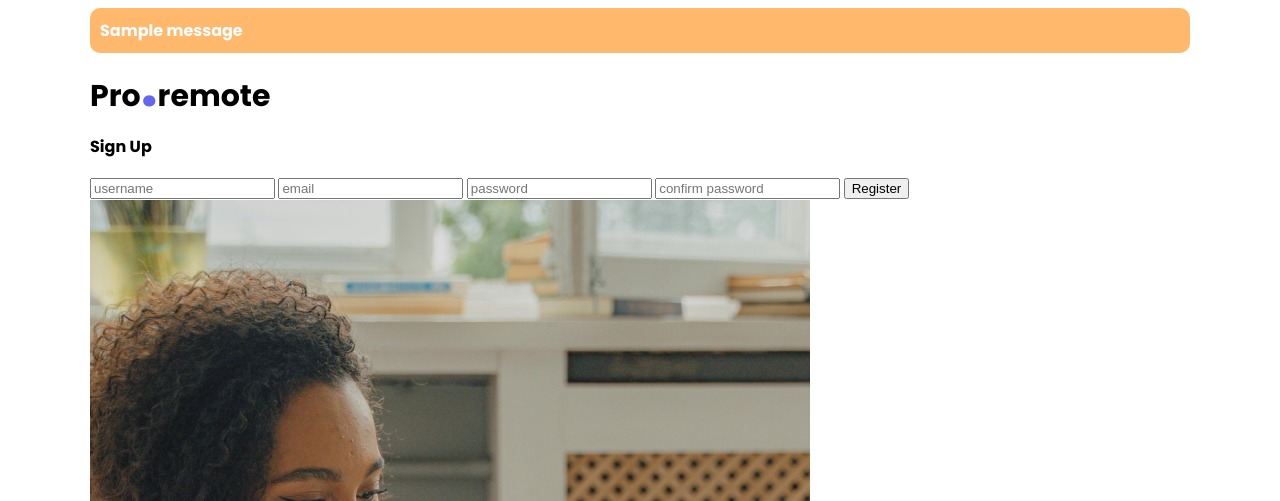
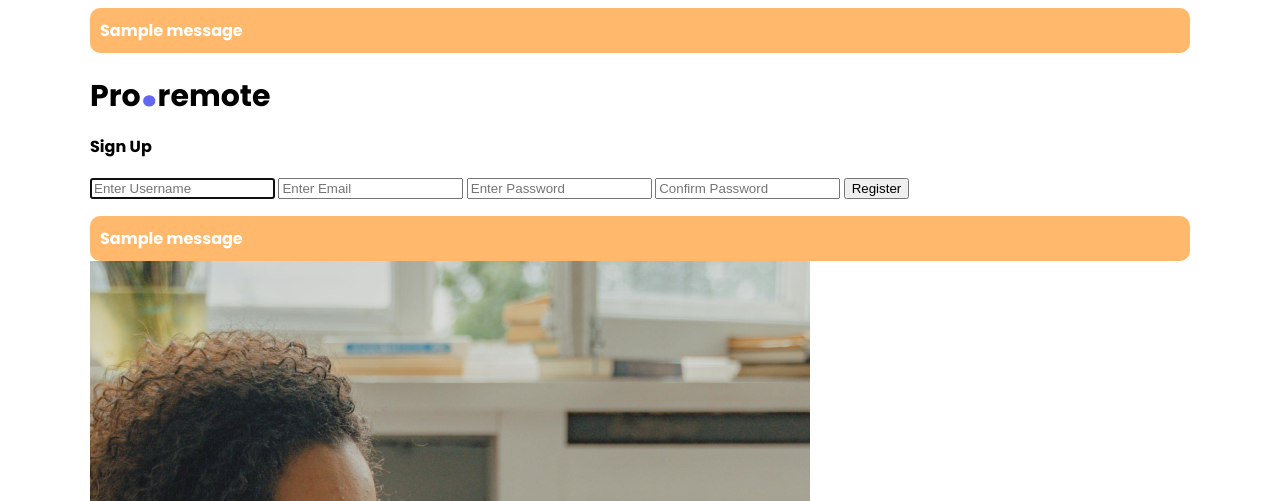
Before and after one commit to EliasOPrado/job-automation, a Django app: template job_platform/templates/signup.html in a window 1280 px wide. Shown: the part 73-574 px from the top of the page. Run offline with Django 4.2, Linux system fonts and the light colour scheme; tables that the repository leaves empty hold one stand-in row (values such as "Sample post"); the template is opened without the code that fills it: values that come from a table or form of the project are taken from there, most other values are stand-ins (such as "Sample title", 1, 10 or a date in 2020); one stand-in notice (Sample message) is shown.

Commit message:
Added initial form insertion

```diff
--- a/job_platform/forms.py
+++ b/job_platform/forms.py
@@ -1,6 +1,22 @@
 from django import forms
 from core.models import Application
+from django import forms
+from django.contrib.auth.forms import UserCreationForm
 from django.contrib.auth.models import User
+
+class CustomUserCreationForm(UserCreationForm):
+    class Meta:
+        model = User
+        fields = ['username', 'email', 'password1', 'password2']
+
+    def __init__(self, *args, **kwargs):
+        super(CustomUserCreationForm, self).__init__(*args, **kwargs)
+        # Add CSS classes to fields
+        self.fields['username'].widget.attrs.update({'class': 'main-input', 'placeholder': 'Enter Username'})
+        self.fields['email'].widget.attrs.update({'class': 'main-input', 'placeholder': 'Enter Email'})
+        self.fields['password1'].widget.attrs.update({'class': 'main-input', 'placeholder': 'Enter Password'})
+        self.fields['password2'].widget.attrs.update({'class': 'main-input', 'placeholder': 'Confirm Password'})
+
 
 
 class ApplicationStatusForm(forms.ModelForm):
@@ -10,8 +26,3 @@ class ApplicationStatusForm(forms.ModelForm):
         widgets = {
             'status': forms.Select(),
         }
-
-class UserModelForm(forms.ModelForm):
-    class Meta:
-        model = User
-        fields = ['id']
--- a/job_platform/templates/header.html
+++ b/job_platform/templates/header.html
@@ -13,8 +13,10 @@
       <button class="button">Sign Up Now</button>
     </div>
   </div>
-  {% if messages %}
-    {% for message in messages %}
-        <p class="message-container">{{message}}</p>
-    {% endfor %}
+  {% if page != 'sigup' or page != 'signin'%}
+    {% if messages %}
+      {% for message in messages %}
+          <p class="message-container">{{message}}</p>
+      {% endfor %}
+    {% endif %}
   {% endif %}
--- a/job_platform/templates/signup.html
+++ b/job_platform/templates/signup.html
@@ -11,17 +11,27 @@
                   <p class="remote">remote</p>
                 </div>
             </div>
-            <form action="" class="form-container">
+            <form method="post" class="form-container">
+                {% csrf_token %}
                 <p class="form-title">
                     Sign Up
                 </p>
-                <input type="text" placeholder="username" class="main-input">
+                {{ form.username }}
+                {{ form.email }}
+                {{ form.password1 }}
+                {{ form.password2 }}
+                <!-- <input type="text" placeholder="username" class="main-input">
                 <input type="email" placeholder="email" class="main-input">
                 <input type="password" placeholder="password" class="main-input">
-                <input type="password" placeholder="confirm password" class="main-input">
+                <input type="password" placeholder="confirm password" class="main-input"> -->
                 <button class="form-button">
                     Register
                 </button>
+                {% if messages %}
+                    {% for message in messages %}
+                        <p class="message-container">{{message}}</p>
+                    {% endfor %}
+                {% endif %}
             </form>
         </div>
         <div class="right-container">
--- a/job_platform/templates/user.html
+++ b/job_platform/templates/user.html
@@ -2,6 +2,7 @@
 {% load static %}
 
 {% block content %}
+{% include "header.html" %}
 <div class="main-container">
     <div class="minor-left-container">
         <div class="left-aside">
```
Also changed, not shown: job_platform/views.py (+15 -0 lines).
